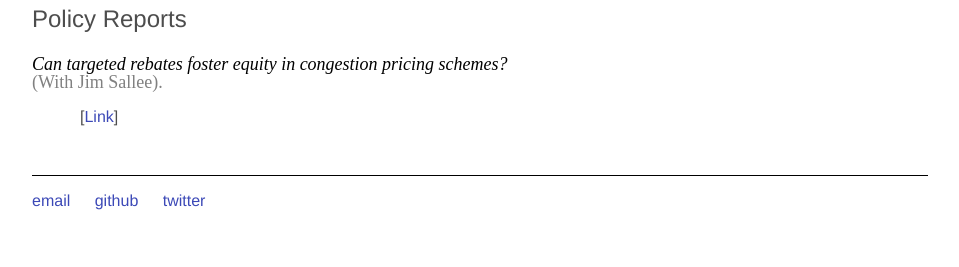
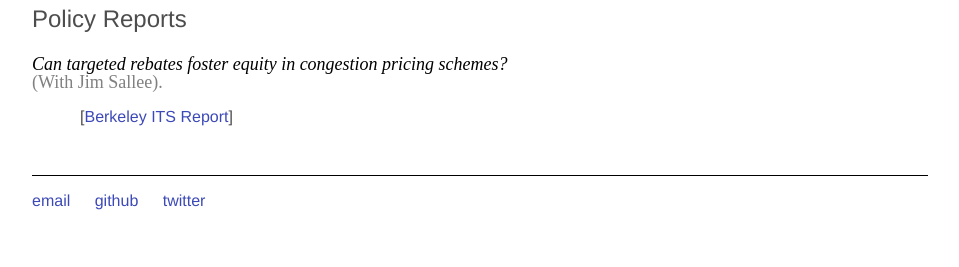
Before and after one commit to Matt-Tarduno/Matt-Tarduno.github.io, a Jekyll site: the page built from research/index.html, in a window 1280 px wide. Shown: the part 1490-1757 px from the top of the page, without its empty margins (160-1119 px from the left). Built offline with Jekyll 4.4.1, drawn with Linux system fonts in a browser that asks for light colours.

Commit message:
Update index.html

```diff
--- a/research/index.html
+++ b/research/index.html
@@ -95,7 +95,7 @@ TNC activity is unlikely to generate large net welfare gains through reduced con
 <div class="blurb">
 	<h1>Policy Reports</h1>
 	<p style="font-size:18px; font-family: TimesNewRoman; color: black" ><em>Can targeted rebates foster equity in congestion pricing schemes?</em> <br><span style="color: #808080"> (With Jim Sallee).</span>
-	<p style="margin-left:3em">[<a href="https://escholarship.org/uc/item/7r64t085" target="_blank">Link</a>]
+	<p style="margin-left:3em">[<a href="https://escholarship.org/uc/item/7r64t085" target="_blank">Berkeley ITS Report</a>]
 	<br>
 	<br>
 
```
